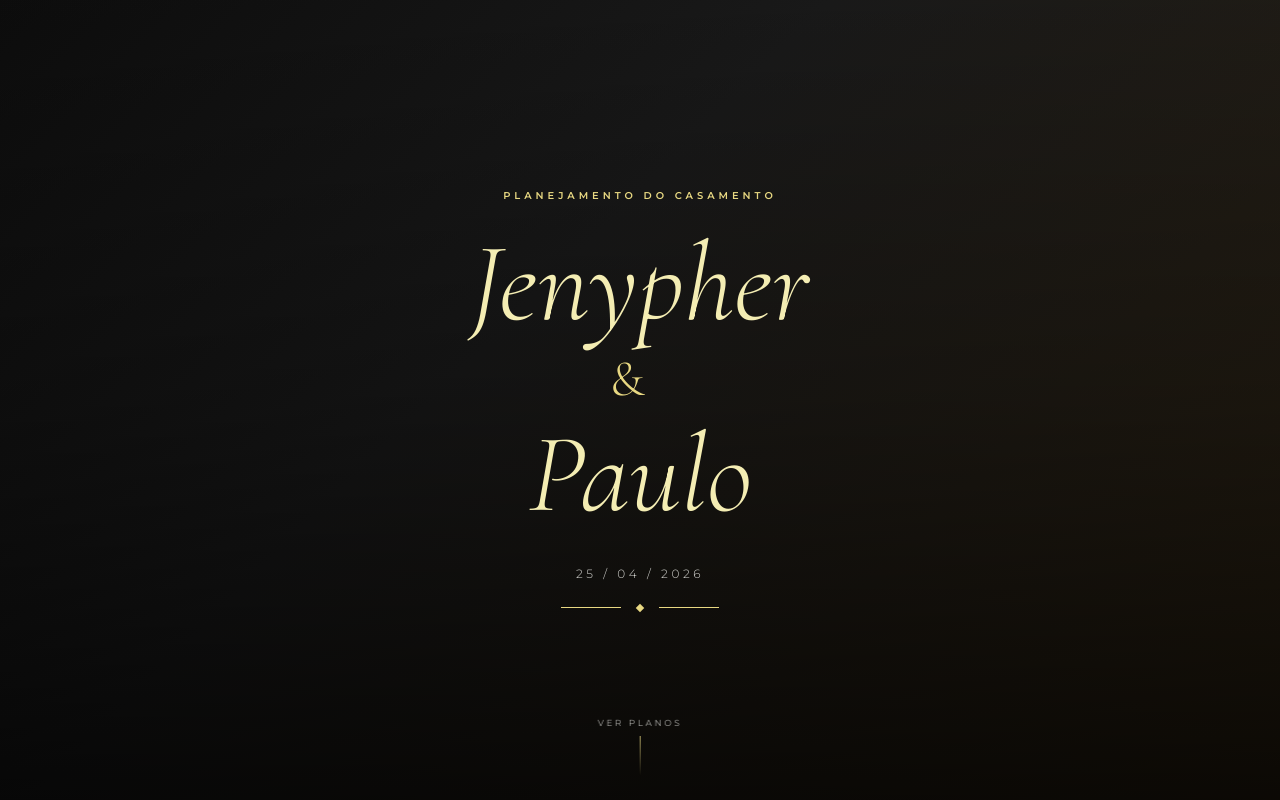
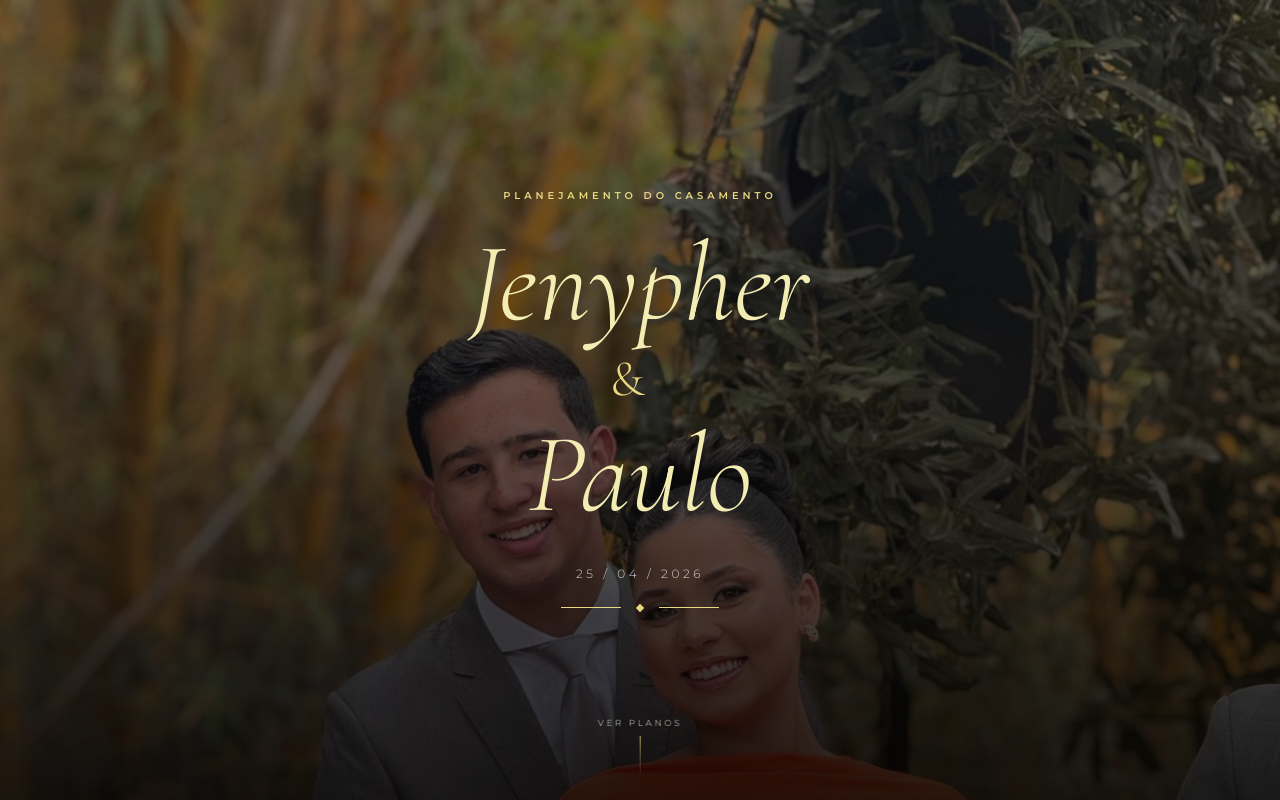
Before and after one commit to phestalise/casamento-gestao, a plain HTML site: page index.html in a window 1280 px wide. Shown: the top 800 px of the page. Drawn offline with nearby package versions, Linux system fonts and the light colour scheme.

Commit message:
atualizando site

```diff
--- a/index.html
+++ b/index.html
@@ -251,7 +251,7 @@ footer .heart { color: var(--butter); font-size: 1.2rem; display: block; margin-
 <section class="hero">
   <div class="hero-bg"></div>
   <!-- Foto: coloque o arquivo na mesma pasta e ajuste o nome abaixo (ex: foto.jpg, casal.png) -->
-  <img id="couple-photo" src="foto.jpg" alt="Jenypher e Paulo" onerror="this.style.display='none'">
+  <img id="couple-photo" src="./img/foto.jpg" alt="Jenypher e Paulo" onerror="this.style.display='none'">
   <div class="hero-overlay"></div>
 
   <div class="hero-content">
```
Also changed, not shown: img/foto.jpg (added).
